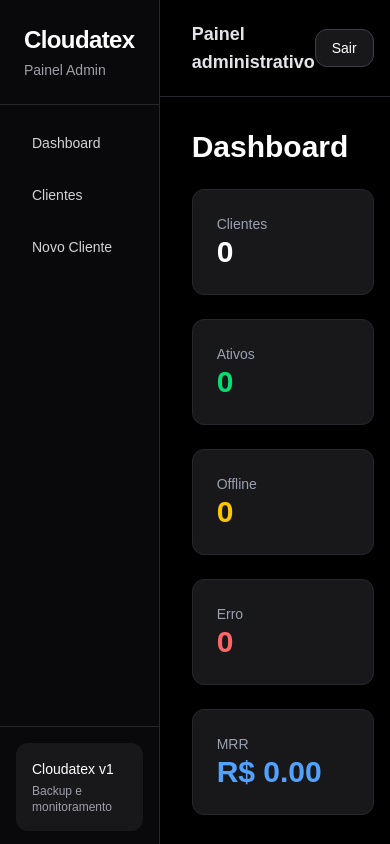
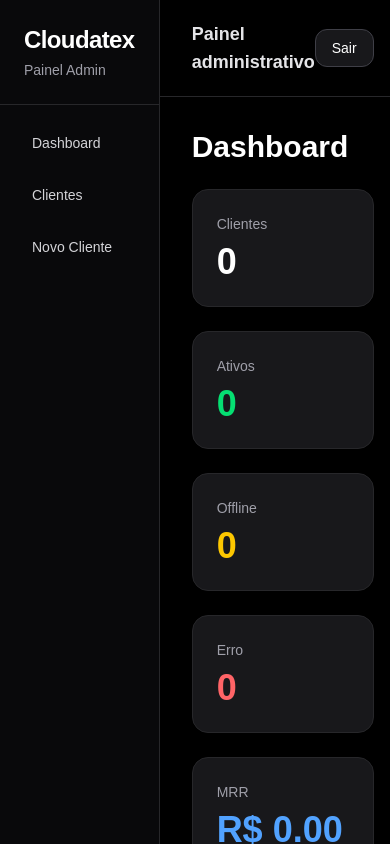
Before and after one commit to rafaelmousquer/cloudatex-admin, a Next.js app: page /dashboard in a window 390 px wide. Shown: the top 844 px of the page. Built offline with nearby package versions, Linux system fonts and the light colour scheme; no server answers; the database is empty.

Commit message:
fix dashboard

```diff
--- a/app/(panel)/dashboard/page.tsx
+++ b/app/(panel)/dashboard/page.tsx
@@ -1,23 +1,41 @@
 import { prisma } from "@/lib/prisma";
-import { Client } from "@prisma/client";
 
-function getStatus(client: Client) {
+type ClientRow = {
+  id: string;
+  name: string;
+  email: string | null;
+  plan: string;
+  monthlyValue: number;
+  includedGb: number;
+  extraPricePerGb: number;
+  status: string;
+  machineName: string | null;
+  backupName: string | null;
+  lastBackupAt: Date | null;
+  lastBackupError: string | null;
+  storageUsedBytes: bigint;
+  createdAt: Date;
+};
+
+function getStatus(client: ClientRow) {
   if (client.status === "error") return "error";
-
+  if (client.status === "warning") return "warning";
+  if (client.status === "unknown") return "unknown";
   if (!client.lastBackupAt) return "offline";
 
   const last = new Date(client.lastBackupAt);
   const now = new Date();
+  const diffHours = (now.getTime() - last.getTime()) / (1000 * 60 * 60);
 
-  const diff = (now.getTime() - last.getTime()) / (1000 * 60 * 60);
-
-  if (diff > 24) return "offline";
+  if (diffHours > 24) return "offline";
 
   return "ok";
 }
 
 export default async function DashboardPage() {
-  const clients = await prisma.client.findMany();
+  const clients = (await prisma.client.findMany({
+    orderBy: { createdAt: "desc" },
+  })) as ClientRow[];
 
   const total = clients.length;
   const active = clients.filter((c) => getStatus(c) === "ok").length;
@@ -25,41 +43,71 @@
   const error = clients.filter((c) => getStatus(c) === "error").length;
 
   const mrr = clients.reduce((acc, client) => {
-    return acc + client.monthlyValue;
+    return acc + Number(client.monthlyValue || 0);
   }, 0);
 
   return (
     <div className="space-y-6">
       <h1 className="text-3xl font-bold text-white">Dashboard</h1>
 
-      <div className="grid grid-cols-1 md:grid-cols-2 lg:grid-cols-5 gap-6">
-        <div className="bg-zinc-900 border border-zinc-800 p-6 rounded-xl">
-          <p className="text-gray-400 text-sm">Clientes</p>
-          <h2 className="text-3xl text-white font-bold">{total}</h2>
+      <div className="grid grid-cols-1 gap-6 md:grid-cols-2 xl:grid-cols-5">
+        <div className="rounded-2xl border border-zinc-800 bg-zinc-900 p-6">
+          <p className="text-sm text-zinc-400">Clientes</p>
+          <h2 className="mt-2 text-4xl font-bold text-white">{total}</h2>
         </div>
 
-        <div className="bg-zinc-900 border border-zinc-800 p-6 rounded-xl">
-          <p className="text-gray-400 text-sm">Ativos</p>
-          <h2 className="text-3xl text-green-400 font-bold">{active}</h2>
+        <div className="rounded-2xl border border-zinc-800 bg-zinc-900 p-6">
+          <p className="text-sm text-zinc-400">Ativos</p>
+          <h2 className="mt-2 text-4xl font-bold text-green-400">{active}</h2>
         </div>
 
-        <div className="bg-zinc-900 border border-zinc-800 p-6 rounded-xl">
-          <p className="text-gray-400 text-sm">Offline</p>
-          <h2 className="text-3xl text-yellow-400 font-bold">{offline}</h2>
+        <div className="rounded-2xl border border-zinc-800 bg-zinc-900 p-6">
+          <p className="text-sm text-zinc-400">Offline</p>
+          <h2 className="mt-2 text-4xl font-bold text-yellow-400">{offline}</h2>
         </div>
 
-        <div className="bg-zinc-900 border border-zinc-800 p-6 rounded-xl">
-          <p className="text-gray-400 text-sm">Erro</p>
-          <h2 className="text-3xl text-red-400 font-bold">{error}</h2>
+        <div className="rounded-2xl border border-zinc-800 bg-zinc-900 p-6">
+          <p className="text-sm text-zinc-400">Erro</p>
+          <h2 className="mt-2 text-4xl font-bold text-red-400">{error}</h2>
         </div>
 
-        <div className="bg-zinc-900 border border-zinc-800 p-6 rounded-xl">
-          <p className="text-gray-400 text-sm">MRR</p>
-          <h2 className="text-3xl text-blue-400 font-bold">
+        <div className="rounded-2xl border border-zinc-800 bg-zinc-900 p-6">
+          <p className="text-sm text-zinc-400">MRR</p>
+          <h2 className="mt-2 text-4xl font-bold text-blue-400">
             R$ {mrr.toFixed(2)}
           </h2>
         </div>
       </div>
+
+      <div className="rounded-2xl border border-zinc-800 bg-zinc-900 p-6">
+        <h3 className="text-lg font-semibold text-white">Clientes recentes</h3>
+
+        {clients.length === 0 ? (
+          <p className="mt-4 text-zinc-400">Nenhum cliente cadastrado.</p>
+        ) : (
+          <div className="mt-4 space-y-3">
+            {clients.slice(0, 5).map((client) => (
+              <div
+                key={client.id}
+                className="flex items-center justify-between rounded-xl border border-zinc-800 bg-zinc-950 px-4 py-3"
+              >
+                <div>
+                  <p className="font-medium text-white">{client.name}</p>
+                  <p className="text-sm text-zinc-400">
+                    {client.plan} • R$ {Number(client.monthlyValue).toFixed(2)}
+                  </p>
+                </div>
+
+                <div className="text-sm text-zinc-400">
+                  {client.lastBackupAt
+                    ? new Date(client.lastBackupAt).toLocaleString("pt-BR")
+                    : "Sem backup"}
+                </div>
+              </div>
+            ))}
+          </div>
+        )}
+      </div>
     </div>
   );
 }
```
